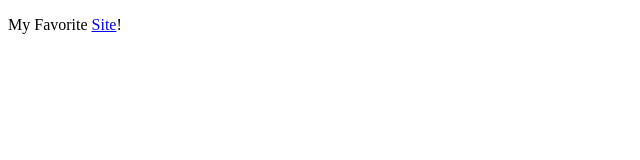
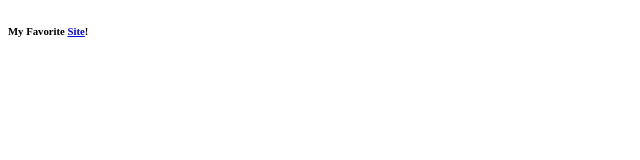
Before and after one commit to IamJZZ/hello, a plain HTML site: page index.html in a window 1280 px wide. Shown: the whole page, without its empty margins (0-640 px from the left). Drawn offline with Linux system fonts and the light colour scheme.

Commit message:
Update index.html

```diff
--- a/index.html
+++ b/index.html
@@ -4,6 +4,6 @@
 		<title>Link!</title>
 	</head>
 	<body>
-		<p>My Favorite <a href="https://www.codecademy.com">Site</a>!</p>
+		<h6>My Favorite <a href="https://www.codecademy.com">Site</a>!</h6>
 	</body>
 </html>
```
